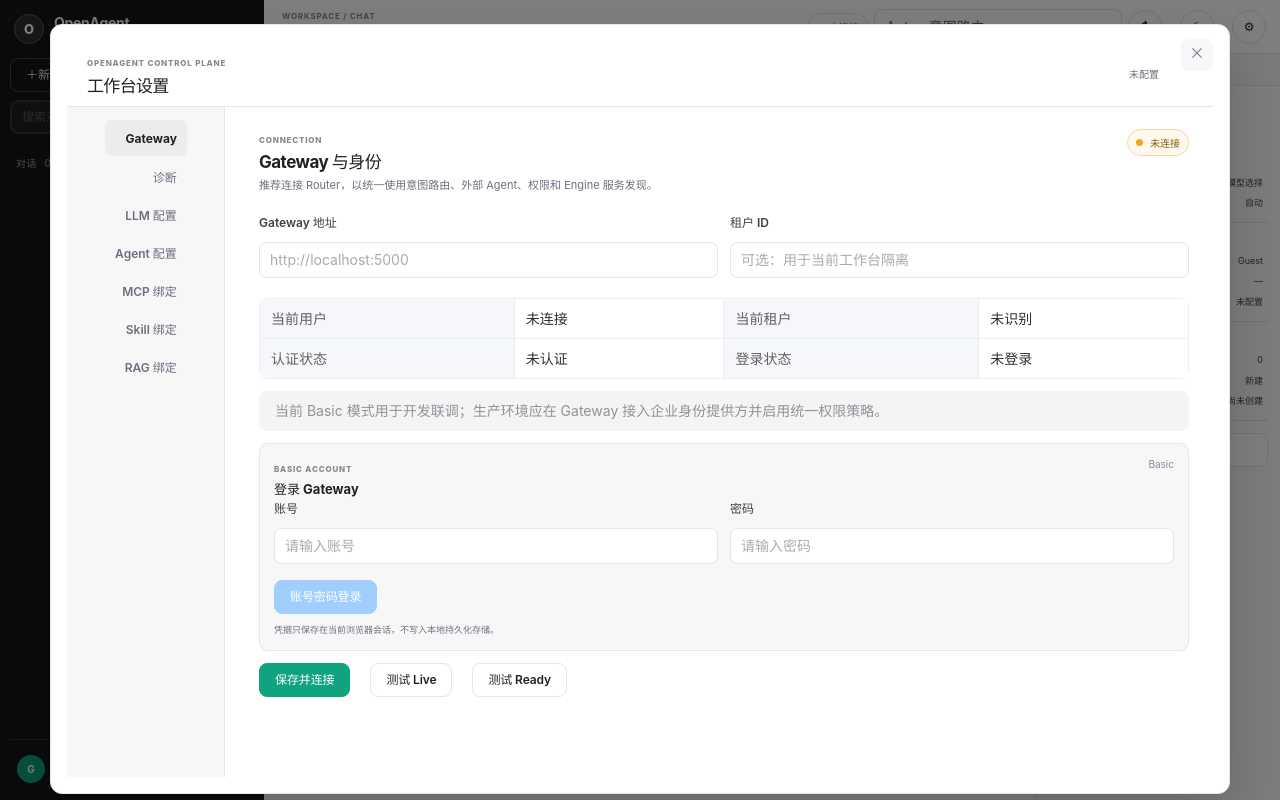
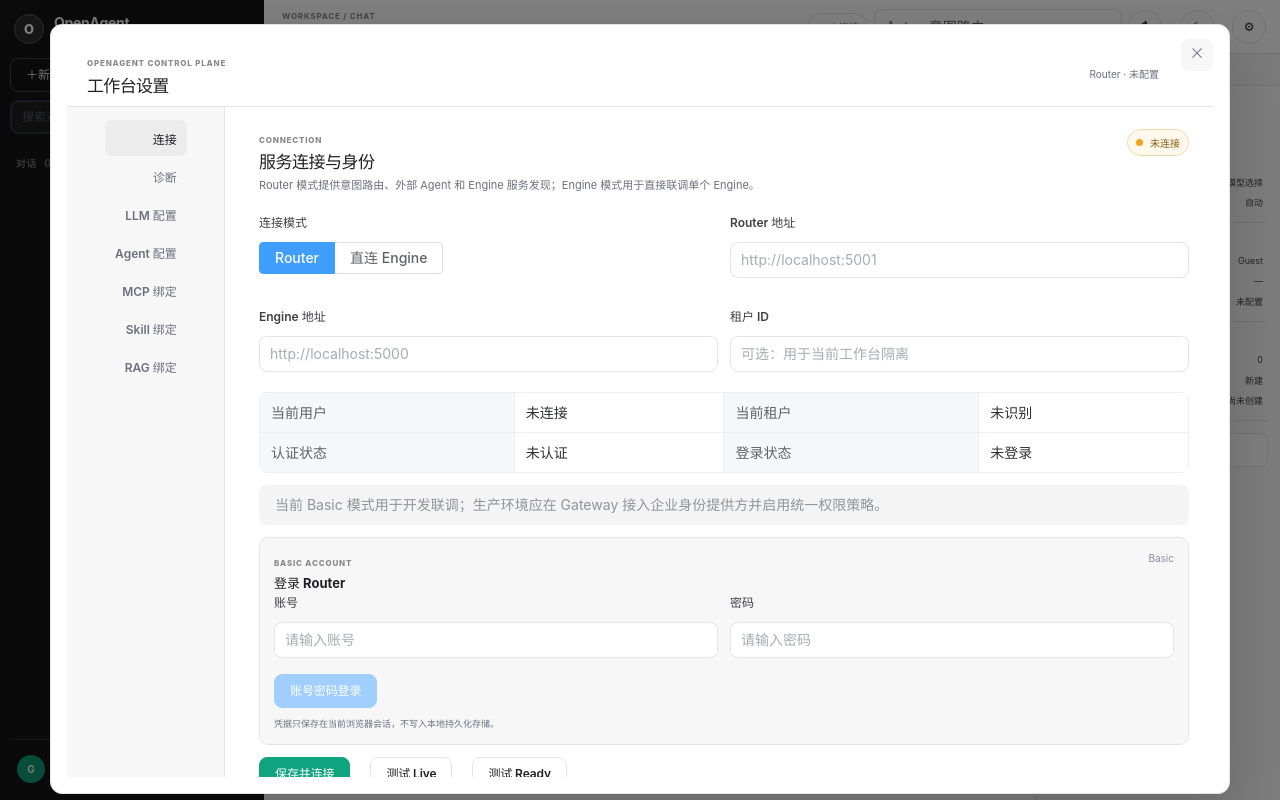
Before and after one commit to philfanzhou/OpenAgent, a Vue app in the folder Frontend/OpenAgent.Chat/: page / in a window 1280 px wide. Built offline with nearby package versions, Linux system fonts and the light colour scheme.

Commit message:
feat(chat): support direct Engine connections

```diff
--- a/Frontend/OpenAgent.Chat/src/App.vue
+++ b/Frontend/OpenAgent.Chat/src/App.vue
@@ -1,17 +1,19 @@
 <script setup lang="ts">
-import { computed, onMounted, ref } from 'vue'
+import { computed, onMounted, ref, watch } from 'vue'
 import { ElMessage, ElMessageBox } from 'element-plus'
-import { api, getAccessToken, getEngineBaseUrl, getTenantId, makeLocalConversation, setAccessToken, setEngineBaseUrl, setTenantId } from './api'
+import { api, getAccessToken, getConnectionMode, getEngineBaseUrl, getRouterBaseUrl, getTenantId, makeLocalConversation, setAccessToken, setConnectionMode, setEngineBaseUrl, setRouterBaseUrl, setTenantId } from './api'
 import ChatHeader from './components/ChatHeader.vue'
 import ChatMessages from './components/ChatMessages.vue'
 import ChatSidebar from './components/ChatSidebar.vue'
 import MessageComposer from './components/MessageComposer.vue'
-import { AUTO_AGENT_ID, type AgentConfigEntity, type AgentSummary, type AuthConfig, type ConversationMessage, type ConversationRecord, type CurrentUserContext, type LlmProviderProfile, type LlmTestResult, type McpServerConfig, type McpTestResult, type MessageAttachment, type PendingAttachment, type RagConfig, type RagInstanceConfig, type RagTestResult, type SkillInstanceConfig, type SkillsConfig } from './types'
+import { AUTO_AGENT_ID, type AgentConfigEntity, type AgentSummary, type AuthConfig, type ConnectionMode, type ConversationMessage, type ConversationRecord, type CurrentUserContext, type LlmProviderProfile, type LlmTestResult, type McpServerConfig, type McpTestResult, type MessageAttachment, type PendingAttachment, type RagConfig, type RagInstanceConfig, type RagTestResult, type SkillInstanceConfig, type SkillsConfig } from './types'
 
+const connectionMode = ref<ConnectionMode>(getConnectionMode())
+const routerUrl = ref(getRouterBaseUrl())
 const engineUrl = ref(getEngineBaseUrl())
 const token = ref(getAccessToken())
 const tenantId = ref(getTenantId())
-const showSettings = ref(!engineUrl.value)
+const showSettings = ref(!(connectionMode.value === 'router' ? routerUrl.value : engineUrl.value))
 const activeSettings = ref<'gateway' | 'diagnostics' | 'llm' | 'agent' | 'mcp' | 'skill' | 'rag'>('gateway')
 const agents = ref<AgentSummary[]>([])
 const currentUser = ref<CurrentUserContext | null>(null)
@@ -82,13 +84,24 @@
 
 const ragEnabledText = computed(() => config.value?.config.rag?.enabled ? '已启用' : '未启用')
 const selectedAgent = computed(() => agents.value.find(agent => agent.agentId === selectedAgentId.value) || null)
-const gatewayHost = computed(() => {
-  try { return new URL(engineUrl.value).host }
-  catch { return engineUrl.value || '未配置' }
+const activeEndpointUrl = computed(() => connectionMode.value === 'router' ? routerUrl.value : engineUrl.value)
+const activeEndpointLabel = computed(() => connectionMode.value === 'router' ? 'Router' : 'Engine')
+const activeEndpointHost = computed(() => {
+  try { return new URL(activeEndpointUrl.value).host }
+  catch { return activeEndpointUrl.value || '未配置' }
 })
-const routeMode = computed(() => selectedAgentId.value === AUTO_AGENT_ID
+const routeMode = computed(() => connectionMode.value === 'engine'
+  ? 'Engine 直连'
+  : selectedAgentId.value === AUTO_AGENT_ID
   ? '自动意图路由'
   : '显式 Agent')
+
+watch(connectionMode, mode => {
+  statusText.value = '未连接'
+  if (mode === 'engine' && selectedAgentId.value === AUTO_AGENT_ID) {
+    selectedAgentId.value = agents.value[0]?.agentId || ''
+  }
+})
 
 function applyTheme(): void {
   document.documentElement.dataset.theme = themeMode.value
@@ -142,6 +155,8 @@
 }
 
 async function connect(): Promise<void> {
+  setConnectionMode(connectionMode.value)
+  setRouterBaseUrl(routerUrl.value)
   setEngineBaseUrl(engineUrl.value)
   setAccessToken(token.value)
   setTenantId(tenantId.value)
@@ -194,7 +209,8 @@
     if (conversationResult.status === 'fulfilled') conversations.value = conversationResult.value
     else conversations.value = []
     if (userResult.status === 'fulfilled') currentUser.value = userResult.value
-    if (selectedAgentId.value !== AUTO_AGENT_ID && !agents.value.some(item => item.agentId === selectedAgentId.value)) {
+    if ((connectionMode.value === 'engine' && selectedAgentId.value === AUTO_AGENT_ID)
+      || (selectedAgentId.value !== AUTO_AGENT_ID && !agents.value.some(item => item.agentId === selectedAgentId.value))) {
       selectedAgentId.value = agents.value[0]?.agentId || ''
       config.value = null
     }
@@ -298,7 +314,8 @@
   try {
     const refreshed = await api.listAgents()
     agents.value = refreshed
-    if (selectedAgentId.value !== AUTO_AGENT_ID && !refreshed.some(item => item.agentId === selectedAgentId.value)) {
+    if ((connectionMode.value === 'engine' && selectedAgentId.value === AUTO_AGENT_ID)
+      || (selectedAgentId.value !== AUTO_AGENT_ID && !refreshed.some(item => item.agentId === selectedAgentId.value))) {
       selectedAgentId.value = refreshed[0]?.agentId || ''
       config.value = null
     }
@@ -373,7 +390,7 @@
   const requestedAgentId = selectedAgentId.value === AUTO_AGENT_ID
     ? selectedConversation.value?.agentId
     : selectedAgentId.value
-  const isAutomaticSelection = selectedAgentId.value === AUTO_AGENT_ID
+  const isAutomaticSelection = connectionMode.value === 'router' && selectedAgentId.value === AUTO_AGENT_ID
   const local = selectedConversation.value || makeLocalConversation(requestedAgentId || '', requestContent)
   if (isNewConversation) {
     local.messages = []
@@ -764,7 +781,7 @@
   diagnostics.value = diagnostics.value.map(item => ({ ...item, status: 'running', elapsedMs: undefined }))
   const checks: Record<DiagnosticKey, () => Promise<string>> = {
     live: async () => { await api.health('/health'); return 'HTTP 200' },
-    ready: async () => { await api.health('/ready'); return '路由服务已就绪' },
+    ready: async () => { await api.health('/ready'); return `${activeEndpointLabel.value} 已就绪` },
     catalog: async () => { const result = await api.listAgents(); return `${result.length} 个可见 Agent` },
     identity: async () => { const result = await api.getCurrentUser(); return `${result.userId} · ${result.tenantId || '无租户'}` },
     conversations: async () => { const result = await api.listConversations(); return `${result.length} 个会话` },
@@ -807,7 +824,7 @@
 
 onMounted(() => {
   applyTheme()
-  if (engineUrl.value) {
+  if (activeEndpointUrl.value) {
     void connect()
   }
 })
@@ -818,16 +835,16 @@
     <ChatSidebar :conversations="conversations" :selected-conversation-id="selectedConversation?.conversationId" :search="search" :loading="loading" :status-text="statusText" :current-user="currentUser" @update:search="search = $event" @new="newConversation" @settings="openSettings('gateway')" @refresh="loadWorkspace" @select="selectConversation" @delete="deleteConversation" />
 
     <el-main class="main-panel">
-      <ChatHeader :status-text="statusText" :agents="agents" :selected-agent-id="selectedAgentId" :refreshing-agents="refreshingAgents" :title="selectedConversation?.title || '新对话'" :theme-mode="themeMode" @update:selected-agent-id="selectedAgentId = $event" @agent-change="handleAgentChange" @refresh-agents="refreshAgents" @settings="openSettings('gateway')" @toggle-theme="toggleTheme" />
+      <ChatHeader :status-text="statusText" :agents="agents" :selected-agent-id="selectedAgentId" :allow-auto="connectionMode === 'router'" :refreshing-agents="refreshingAgents" :title="selectedConversation?.title || '新对话'" :theme-mode="themeMode" @update:selected-agent-id="selectedAgentId = $event" @agent-change="handleAgentChange" @refresh-agents="refreshAgents" @settings="openSettings('gateway')" @toggle-theme="toggleTheme" />
 
       <div class="workspace-grid">
         <section class="chat-card">
           <ChatMessages :messages="currentMessages" :loading="loadingConversation" @suggest="message = $event" />
-          <MessageComposer :model-value="message" :gateway-url="engineUrl" :selected-agent-id="selectedAgentId" :loading="loading" :pending-attachments="pendingAttachments" @update:model-value="message = $event" @attachments-change="pendingAttachments = $event" @send="send" />
+          <MessageComposer :model-value="message" :endpoint-url="activeEndpointUrl" :endpoint-label="activeEndpointLabel" :selected-agent-id="selectedAgentId" :loading="loading" :pending-attachments="pendingAttachments" @update:model-value="message = $event" @attachments-change="pendingAttachments = $event" @send="send" />
         </section>
         <aside class="context-panel">
-          <section><span class="context-label">ROUTING</span><strong>{{ routeMode }}</strong><p>{{ selectedAgentId === AUTO_AGENT_ID ? '由意图识别 Agent 分析请求并选择目标。' : (selectedAgent?.description || selectedAgentId) }}</p><dl><div><dt>Agent</dt><dd>{{ selectedAgentId === AUTO_AGENT_ID ? '由模型选择' : (selectedAgent?.name || selectedAgentId) }}</dd></div><div><dt>协议</dt><dd>{{ selectedAgent?.apiFormat || '自动' }}</dd></div></dl></section>
-          <section><span class="context-label">IDENTITY</span><dl><div><dt>用户</dt><dd>{{ currentUser?.userId || 'Guest' }}</dd></div><div><dt>租户</dt><dd>{{ currentUser?.tenantId || tenantId || '—' }}</dd></div><div><dt>Gateway</dt><dd :title="engineUrl">{{ gatewayHost }}</dd></div></dl></section>
+          <section><span class="context-label">ROUTING</span><strong>{{ routeMode }}</strong><p>{{ connectionMode === 'router' && selectedAgentId === AUTO_AGENT_ID ? '由意图识别 Agent 分析请求并选择目标。' : (selectedAgent?.description || selectedAgentId) }}</p><dl><div><dt>Agent</dt><dd>{{ connectionMode === 'router' && selectedAgentId === AUTO_AGENT_ID ? '由模型选择' : (selectedAgent?.name || selectedAgentId) }}</dd></div><div><dt>协议</dt><dd>{{ selectedAgent?.apiFormat || (connectionMode === 'router' ? '自动' : '—') }}</dd></div></dl></section>
+          <section><span class="context-label">IDENTITY</span><dl><div><dt>用户</dt><dd>{{ currentUser?.userId || 'Guest' }}</dd></div><div><dt>租户</dt><dd>{{ currentUser?.tenantId || tenantId || '—' }}</dd></div><div><dt>{{ activeEndpointLabel }}</dt><dd :title="activeEndpointUrl">{{ activeEndpointHost }}</dd></div></dl></section>
           <section><span class="context-label">CONVERSATION</span><dl><div><dt>消息</dt><dd>{{ currentMessages.length }}</dd></div><div><dt>状态</dt><dd>{{ selectedConversation?.status ?? '新建' }}</dd></div><div><dt>ID</dt><dd class="truncate" :title="selectedConversation?.conversationId">{{ selectedConversation?.conversationId || '尚未创建' }}</dd></div></dl></section>
           <el-button class="diagnostics-shortcut" @click="openSettings('diagnostics')">运行工作台诊断</el-button>
         </aside>
@@ -837,21 +854,21 @@
 
   <el-dialog v-model="showSettings" class="settings-dialog" width="min(1180px, calc(100vw - 40px))" top="3vh" :close-on-click-modal="false" destroy-on-close>
     <template #header>
-      <div class="settings-header"><div><span class="eyebrow">OPENAGENT CONTROL PLANE</span><h2>工作台设置</h2></div><span class="settings-endpoint">{{ gatewayHost }}</span></div>
+      <div class="settings-header"><div><span class="eyebrow">OPENAGENT CONTROL PLANE</span><h2>工作台设置</h2></div><span class="settings-endpoint">{{ activeEndpointLabel }} · {{ activeEndpointHost }}</span></div>
     </template>
     <div class="settings-body">
       <el-tabs v-model="activeSettings" tab-position="left" class="settings-tabs" @tab-change="handleSettingsTabChange">
-        <el-tab-pane label="Gateway" name="gateway">
-          <section class="settings-section"><div class="section-heading"><div><span class="eyebrow">CONNECTION</span><h3>Gateway 与身份</h3><p>推荐连接 Router，以统一使用意图路由、外部 Agent、权限和 Engine 服务发现。</p></div><span class="connection-badge" :class="{ online: statusText === '已连接' }"><i />{{ statusText }}</span></div>
-            <el-form label-position="top" class="connection-form"><el-form-item label="Gateway 地址"><el-input v-model="engineUrl" placeholder="http://localhost:5000" /></el-form-item><el-form-item label="租户 ID"><el-input v-model="tenantId" placeholder="可选：用于当前工作台隔离" /></el-form-item></el-form>
+        <el-tab-pane label="连接" name="gateway">
+          <section class="settings-section"><div class="section-heading"><div><span class="eyebrow">CONNECTION</span><h3>服务连接与身份</h3><p>Router 模式提供意图路由、外部 Agent 和 Engine 服务发现；Engine 模式用于直接联调单个 Engine。</p></div><span class="connection-badge" :class="{ online: statusText === '已连接' }"><i />{{ statusText }}</span></div>
+            <el-form label-position="top" class="connection-form"><el-form-item label="连接模式"><el-radio-group v-model="connectionMode"><el-radio-button value="router">Router</el-radio-button><el-radio-button value="engine">直连 Engine</el-radio-button></el-radio-group></el-form-item><el-form-item label="Router 地址"><el-input v-model="routerUrl" placeholder="http://localhost:5001" /></el-form-item><el-form-item label="Engine 地址"><el-input v-model="engineUrl" placeholder="http://localhost:5000" /></el-form-item><el-form-item label="租户 ID"><el-input v-model="tenantId" placeholder="可选：用于当前工作台隔离" /></el-form-item></el-form>
             <el-descriptions :column="2" border class="identity-status"><el-descriptions-item label="当前用户">{{ currentUser?.userId || '未连接' }}</el-descriptions-item><el-descriptions-item label="当前租户">{{ currentUser?.tenantId || tenantId || '未识别' }}</el-descriptions-item><el-descriptions-item label="认证状态">{{ currentUser?.isAuthenticated ? '已认证' : '未认证' }}</el-descriptions-item><el-descriptions-item label="登录状态">{{ token ? '已登录（Basic）' : '未登录' }}</el-descriptions-item></el-descriptions>
             <el-alert title="当前 Basic 模式用于开发联调；生产环境应在 Gateway 接入企业身份提供方并启用统一权限策略。" type="info" :closable="false" />
-            <section class="login-card"><div class="login-card-heading"><div><span class="eyebrow">BASIC ACCOUNT</span><h4>登录 Gateway</h4></div><span class="login-config-status">{{ authConfig?.mode || 'Basic' }}</span></div><el-form label-position="top" class="login-form"><el-form-item label="账号"><el-input v-model="username" autocomplete="username" placeholder="请输入账号" /></el-form-item><el-form-item label="密码"><el-input v-model="password" type="password" show-password autocomplete="current-password" placeholder="请输入密码" /></el-form-item></el-form><el-button type="primary" :loading="authLoading" :disabled="!authConfig?.password.enabled" @click="loginWithPassword">账号密码登录</el-button><small class="login-hint">凭据只保存在当前浏览器会话，不写入本地持久化存储。</small></section>
+            <section class="login-card"><div class="login-card-heading"><div><span class="eyebrow">BASIC ACCOUNT</span><h4>登录 {{ activeEndpointLabel }}</h4></div><span class="login-config-status">{{ authConfig?.mode || 'Basic' }}</span></div><el-form label-position="top" class="login-form"><el-form-item label="账号"><el-input v-model="username" autocomplete="username" placeholder="请输入账号" /></el-form-item><el-form-item label="密码"><el-input v-model="password" type="password" show-password autocomplete="current-password" placeholder="请输入密码" /></el-form-item></el-form><el-button type="primary" :loading="authLoading" :disabled="!authConfig?.password.enabled" @click="loginWithPassword">账号密码登录</el-button><small class="login-hint">凭据只保存在当前浏览器会话，不写入本地持久化存储。</small></section>
             <div class="button-row"><el-button type="primary" @click="connect">保存并连接</el-button><el-button @click="api.health('/health').then(() => ElMessage.success('Live 健康检查通过')).catch(notifyError)">测试 Live</el-button><el-button @click="api.health('/ready').then(() => ElMessage.success('Ready 健康检查通过')).catch(notifyError)">测试 Ready</el-button></div>
           </section>
         </el-tab-pane>
         <el-tab-pane label="诊断" name="diagnostics">
-          <section class="settings-section"><div class="section-heading"><div><span class="eyebrow">SYSTEM CHECK</span><h3>工作台诊断</h3><p>从浏览器逐项验证 Gateway、身份、Agent 目录与会话读取，结果可直接用于联调报告。</p></div><el-button type="primary" :loading="runningDiagnostics" @click="runDiagnostics">运行全部</el-button></div>
+          <section class="settings-section"><div class="section-heading"><div><span class="eyebrow">SYSTEM CHECK</span><h3>工作台诊断</h3><p>从浏览器逐项验证当前 {{ activeEndpointLabel }}、身份、Agent 目录与会话读取，结果可直接用于联调报告。</p></div><el-button type="primary" :loading="runningDiagnostics" @click="runDiagnostics">运行全部</el-button></div>
             <div class="diagnostic-grid"><article v-for="item in diagnostics" :key="item.key" :class="['diagnostic-card', item.status]"><div><span class="diagnostic-dot" /><strong>{{ item.name }}</strong><small v-if="item.elapsedMs !== undefined">{{ item.elapsedMs }} ms</small></div><p>{{ item.detail }}</p></article></div>
           </section>
         </el-tab-pane>
--- a/Frontend/OpenAgent.Chat/src/api.ts
+++ b/Frontend/OpenAgent.Chat/src/api.ts
@@ -5,6 +5,7 @@
   AuthTokenResponse,
   ConversationMessage,
   ConversationRecord,
+  ConnectionMode,
   CurrentUserContext,
   LlmProviderProfile,
   LlmTestResult,
@@ -17,18 +18,41 @@
   StreamEvent,
 } from './types'
 
-const engineStorageKey = 'openagent.engine.base-url'
+const legacyBaseUrlStorageKey = 'openagent.engine.base-url'
+const routerStorageKey = 'openagent.router.base-url'
+const engineStorageKey = 'openagent.direct-engine.base-url'
+const connectionModeStorageKey = 'openagent.connection.mode'
 const tokenStorageKey = 'openagent.auth.access-token'
 const tokenTypeStorageKey = 'openagent.auth.token-type'
 const tenantStorageKey = 'openagent.auth.tenant-id'
+
+function normalizeBaseUrl(value: string): string {
+  return value.trim().replace(/\/$/, '')
+}
+
+export function getConnectionMode(): ConnectionMode {
+  return localStorage.getItem(connectionModeStorageKey) === 'engine' ? 'engine' : 'router'
+}
+
+export function setConnectionMode(value: ConnectionMode): void {
+  localStorage.setItem(connectionModeStorageKey, value)
+}
+
+export function getRouterBaseUrl(): string {
+  return localStorage.getItem(routerStorageKey) || localStorage.getItem(legacyBaseUrlStorageKey) || ''
+}
+
+export function setRouterBaseUrl(value: string): void {
+  localStorage.setItem(routerStorageKey, normalizeBaseUrl(value))
+  localStorage.removeItem(legacyBaseUrlStorageKey)
+}
 
 export function getEngineBaseUrl(): string {
   return localStorage.getItem(engineStorageKey) || ''
 }
 
 export function setEngineBaseUrl(value: string): void {
-  const normalized = value.trim().replace(/\/$/, '')
-  localStorage.setItem(engineStorageKey, normalized)
+  localStorage.setItem(engineStorageKey, normalizeBaseUrl(value))
 }
 
 export function getAccessToken(): string {
@@ -54,8 +78,9 @@
 }
 
 function requireBaseUrl(): string {
-  const value = getEngineBaseUrl()
-  if (!value) throw new Error('请先在设置中输入 Gateway 地址')
+  const mode = getConnectionMode()
+  const value = mode === 'router' ? getRouterBaseUrl() : getEngineBaseUrl()
+  if (!value) throw new Error(`请先在设置中输入 ${mode === 'router' ? 'Router' : 'Engine'} 地址`)
   return value
 }
 
--- a/Frontend/OpenAgent.Chat/src/components/ChatHeader.vue
+++ b/Frontend/OpenAgent.Chat/src/components/ChatHeader.vue
@@ -6,6 +6,7 @@
   statusText: string
   agents: AgentSummary[]
   selectedAgentId: string
+  allowAuto: boolean
   refreshingAgents: boolean
   title: string
   themeMode: 'light' | 'dark'
@@ -33,7 +34,7 @@
     <div class="topbar-actions">
       <span class="connection-pill"><i :class="{ connected: props.statusText === '已连接' }" />{{ props.statusText }}</span>
       <el-select v-model="selectedAgent" class="agent-select" placeholder="选择 Agent" @change="emit('agent-change')">
-        <el-option label="Auto · 意图路由" :value="AUTO_AGENT_ID" />
+        <el-option v-if="props.allowAuto" label="Auto · 意图路由" :value="AUTO_AGENT_ID" />
         <el-option v-for="agent in props.agents" :key="agent.agentId" :label="`${agent.name || agent.agentId}${agent.apiFormat ? ` · ${agent.apiFormat}` : ''}`" :value="agent.agentId" />
       </el-select>
       <el-button circle :loading="props.refreshingAgents" aria-label="刷新 Agent 列表" title="刷新 Agent 列表" @click="emit('refresh-agents')">↻</el-button>
@@ -42,7 +43,7 @@
     </div>
   </header>
   <div class="route-strip">
-    <span><i class="route-indicator" />{{ props.selectedAgentId === AUTO_AGENT_ID ? '意图 Agent 自动选路' : (activeAgent?.name || props.selectedAgentId || '等待选择 Agent') }}</span>
+    <span><i class="route-indicator" />{{ props.selectedAgentId === AUTO_AGENT_ID && props.allowAuto ? '意图 Agent 自动选路' : (activeAgent?.name || props.selectedAgentId || '等待选择 Agent') }}</span>
     <span v-if="activeAgent?.description">{{ activeAgent.description }}</span>
   </div>
 </template>
--- a/Frontend/OpenAgent.Chat/src/components/MessageComposer.vue
+++ b/Frontend/OpenAgent.Chat/src/components/MessageComposer.vue
@@ -5,7 +5,8 @@
 
 const props = defineProps<{
   modelValue: string
-  gatewayUrl: string
+  endpointUrl: string
+  endpointLabel: string
   selectedAgentId: string
   loading: boolean
   pendingAttachments: PendingAttachment[]
@@ -84,6 +85,6 @@
     </div>
     <el-input :model-value="props.modelValue" type="textarea" :rows="2" resize="none" placeholder="向 Agent 发送消息" @update:model-value="emit('update:modelValue', $event)" @keydown="handleKeydown" />
     <input ref="attachmentInput" class="attachment-input" type="file" multiple accept=".png,.jpg,.jpeg,.gif,.webp,.pdf,.json,.txt,.csv,.md" @change="handleAttachmentChange" />
-    <div class="composer-footer"><div class="composer-hints"><el-button text class="attach-button" @click="openAttachmentPicker">＋ 文件</el-button><span>最多 5 个 · 25 MB</span></div><div class="composer-actions"><span class="gateway-caption">Gateway · {{ props.gatewayUrl || '未配置' }}</span><span class="keyboard-hint">↵ 发送</span><el-button type="primary" circle aria-label="发送" :loading="props.loading" :disabled="!props.selectedAgentId || (!props.modelValue.trim() && !props.pendingAttachments.length)" @click="emit('send')">↑</el-button></div></div>
+    <div class="composer-footer"><div class="composer-hints"><el-button text class="attach-button" @click="openAttachmentPicker">＋ 文件</el-button><span>最多 5 个 · 25 MB</span></div><div class="composer-actions"><span class="connection-caption">{{ props.endpointLabel }} · {{ props.endpointUrl || '未配置' }}</span><span class="keyboard-hint">↵ 发送</span><el-button type="primary" circle aria-label="发送" :loading="props.loading" :disabled="!props.selectedAgentId || (!props.modelValue.trim() && !props.pendingAttachments.length)" @click="emit('send')">↑</el-button></div></div>
   </div>
 </template>
--- a/Frontend/OpenAgent.Chat/src/types.ts
+++ b/Frontend/OpenAgent.Chat/src/types.ts
@@ -1,4 +1,5 @@
 export type ConversationStatus = 'Running' | 'Completed' | 'Failed' | 'Cancelled' | number
+export type ConnectionMode = 'router' | 'engine'
 export const AUTO_AGENT_ID = '__auto__'
 
 export interface AgentSummary {
--- a/Frontend/OpenAgent.Chat/src/workspace.css
+++ b/Frontend/OpenAgent.Chat/src/workspace.css
@@ -149,7 +149,7 @@
 .composer-footer { min-height: 30px; padding-top: 5px; color: var(--workspace-muted); font-size: 9px; }
 .composer-hints, .composer-actions { gap: 7px; }
 .attach-button { min-height: 26px !important; padding: 3px 5px; color: var(--workspace-muted); }
-.gateway-caption { overflow: hidden; max-width: 190px; text-overflow: ellipsis; white-space: nowrap; }.keyboard-hint { color: #9a9a9a; }
+.connection-caption { overflow: hidden; max-width: 190px; text-overflow: ellipsis; white-space: nowrap; }.keyboard-hint { color: #9a9a9a; }
 .composer-actions .el-button--primary { width: 30px; min-height: 30px; }
 .attachment-chip { border-color: var(--workspace-line); border-radius: 7px; color: var(--workspace-text); background: var(--workspace-subtle); }
 
@@ -259,5 +259,5 @@
   .settings-tabs > .el-tabs__header { width: 112px; }
   .settings-section { padding: 16px 12px 28px; }
   .connection-form, .login-form, .agent-form-grid { grid-template-columns: 1fr; }
-  .keyboard-hint, .gateway-caption { display: none; }
+  .keyboard-hint, .connection-caption { display: none; }
 }
```
Also changed, not shown: 3 other files (tests, documents, lock files or other folders).
